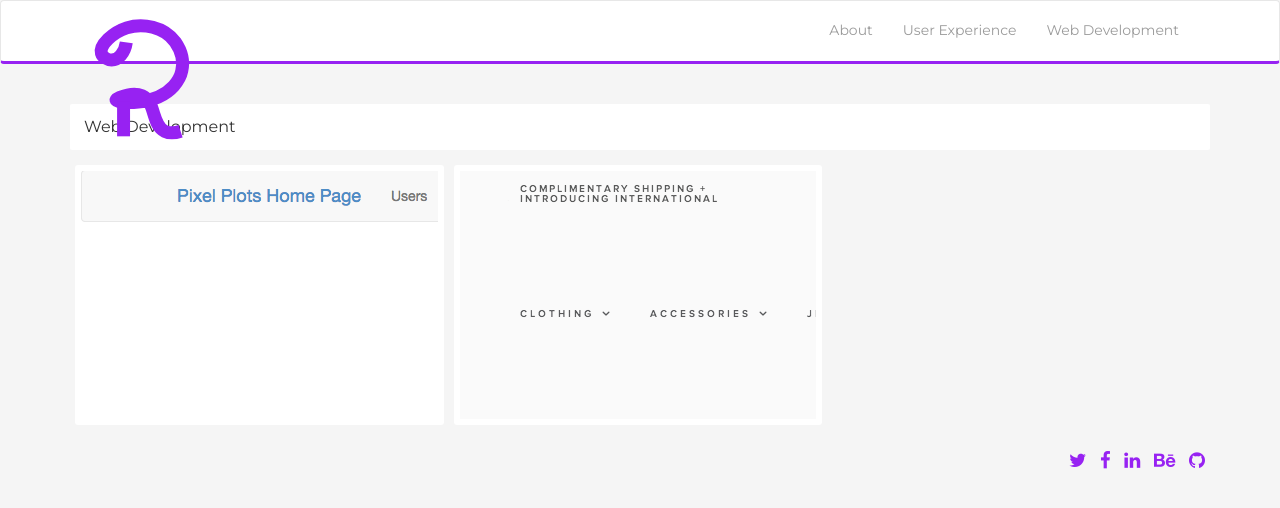
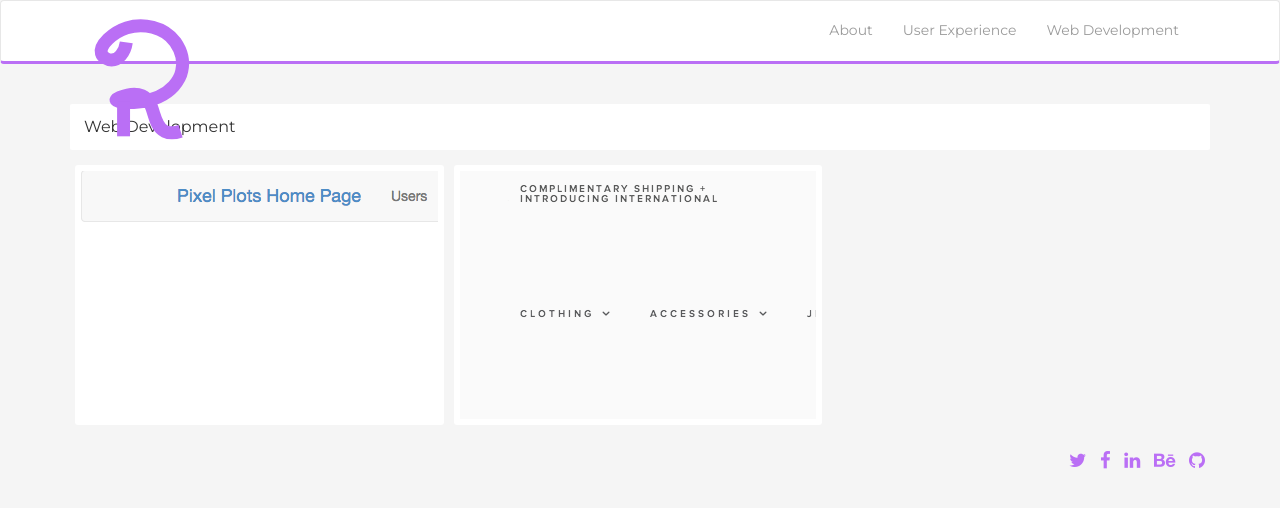
Before and after one commit to rachelelle/portfolio, a Jekyll site: the page built from webdev.html, in a window 1280 px wide. Shown: the top 508 px of the page. Built offline with Jekyll 4.4.1, drawn with Linux system fonts in a browser that asks for light colours.

Commit message:
purple color change

```diff
--- a/css/custom.css
+++ b/css/custom.css
@@ -26,7 +26,7 @@ body {
 	width: 100%;
 	padding: 10px 10px;
 	color: #302265;
-	border-top: 2px solid #9722F2;
+	border-top: 2px solid #BA6FF5;
 	font-size: 13px;
 	/*height: 0;*/
 	opacity: 0;
@@ -38,7 +38,7 @@ body {
 
 .navbar-default {
     background-color: #FFFFFF;
-    border-bottom: 3px solid #9722F2;
+    border-bottom: 3px solid #BA6FF5;
 }
 
 .navbar-default .navbar-nav>li>a {
@@ -46,7 +46,7 @@ body {
 }
 
 .navbar-default .navbar-nav>li>a:hover {
-    color: #9722F2;
+    color: #BA6FF5;
     transition: 0.5s;
     text-decoration: none;
 }
@@ -110,7 +110,7 @@ img.logo {
     text-align: center;
     /* width: 100%; */
     font-size: 22px;
-    border-bottom: 2px solid #9722F2;
+    border-bottom: 2px solid #BA6FF5;
     background-color: rgba(255, 255, 255, 0.91);
     padding-left: 33px;
     padding-right: 10px;
@@ -137,11 +137,11 @@ img.logo {
 }
 
 .btn-social {
-    color: #9722F2;
+    color: #BA6FF5;
 }
 
 .btn-social:hover {
-    color: #9722F2;
+    color: #BA6FF5;
 }
 
 footer.site-footer {
--- a/css/main.scss
+++ b/css/main.scss
@@ -54,7 +54,7 @@ $on-laptop:        1000px;
 
 
 .site-header {
-  border-bottom: 4px solid #9722F2;
+  border-bottom: 4px solid #BA6FF5;
   min-height: 56px;
   position: relative;
   background-color: #fff;
```
Also changed, not shown: img/logo.svg, 4 other files.
